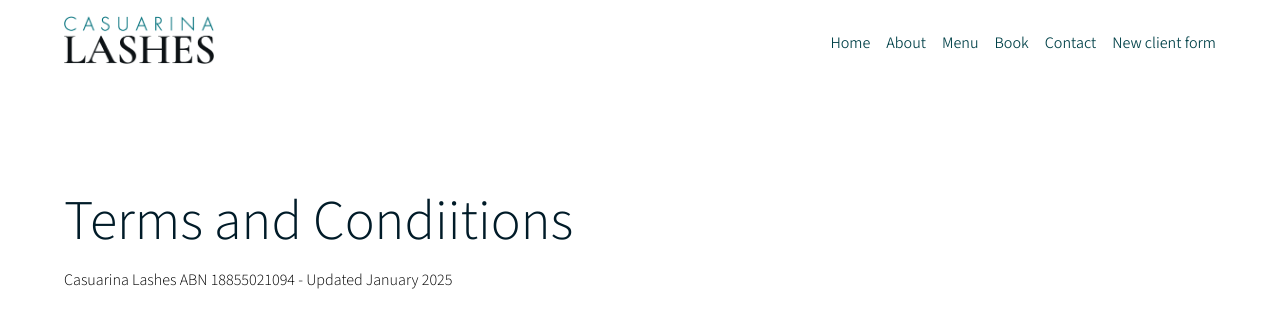
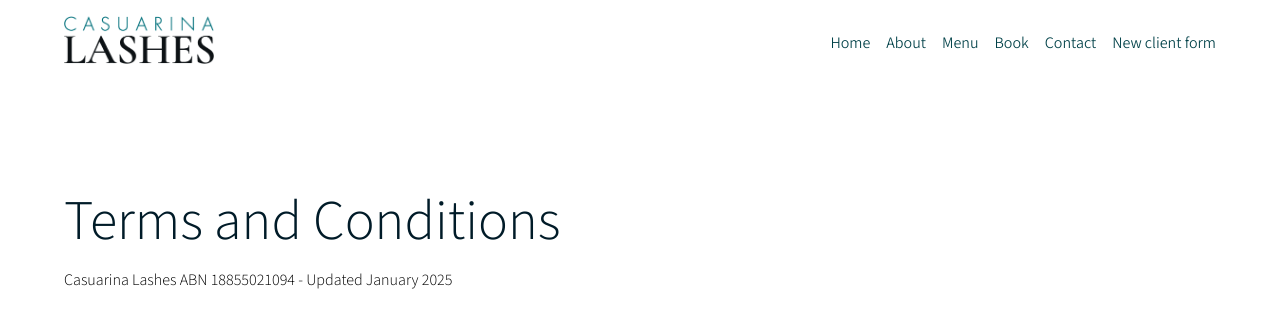
Before and after one commit to joCodes01/casuarinalashes, a React (Vite) app: page /termsandconditions in a window 1280 px wide. Shown: the top 311 px of the page. Built offline with nearby package versions, Linux system fonts and the light colour scheme.

Commit message:
Fix spelling

```diff
--- a/src/pages/TermsAndConditions.jsx
+++ b/src/pages/TermsAndConditions.jsx
@@ -4,7 +4,7 @@
   return (
     <main className="page-content">
       <section className="document">
-        <h1 className="document-heading">Terms and Condiitions</h1>
+        <h1 className="document-heading">Terms and Conditions</h1>
         <p className="document-updated">
           Casuarina Lashes ABN 18855021094 - Updated January 2025
         </p>
```
Also changed, not shown: src/assets/images/lash-circle copy.png (added), src/assets/images/lash-circle.png.
